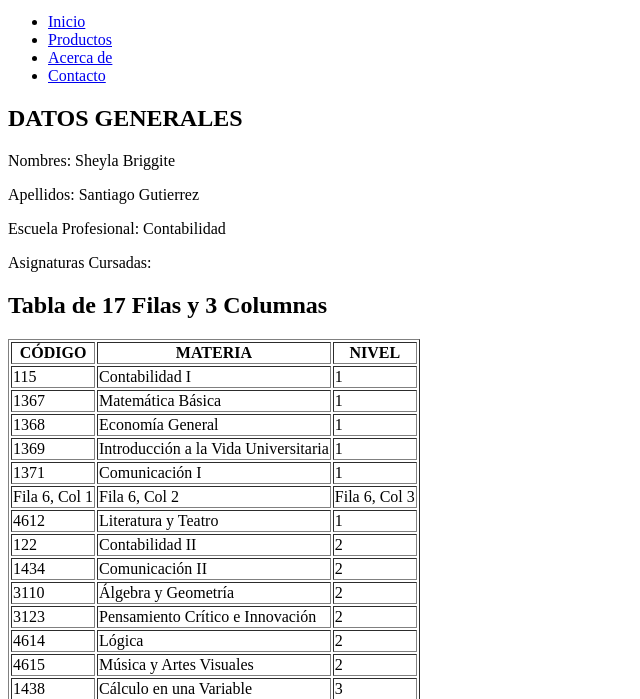
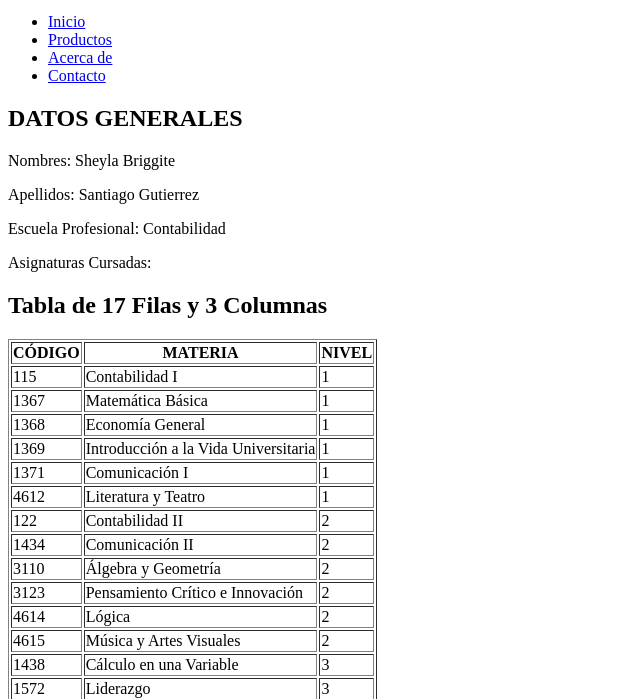
Before and after one commit to Briggite-Sheyla/Briggite-Sheyla.github.io, a plain HTML site: page briggite.html in a window 1280 px wide. Shown: the part 101-800 px from the top of the page, without its empty margins (0-640 px from the left). Drawn offline with Linux system fonts and the light colour scheme.

Commit message:
Update briggite.html

```diff
--- a/briggite.html
+++ b/briggite.html
@@ -65,11 +65,6 @@
                 <td>1</td>
             </tr>
             <tr>
-                <td>Fila 6, Col 1</td>
-                <td>Fila 6, Col 2</td>
-                <td>Fila 6, Col 3</td>
-            </tr>
-            <tr>
                 <td>4612</td>
                 <td>Literatura y Teatro</td>
                 <td>1</td>
@@ -124,6 +119,7 @@
                 <td>Historia de Occidente I</td>
                 <td>3</td>
             </tr>
+
         </tbody>
     </table>
 
```
